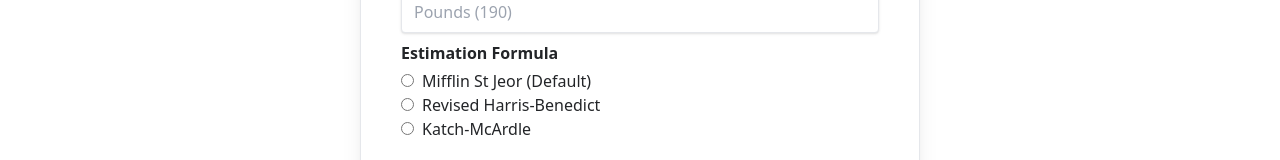
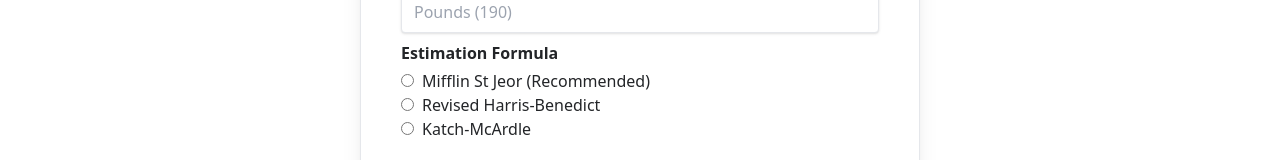
Before and after one commit to Ahljenn/metabolite, a Next.js app: page /bmr in a window 1280 px wide. Shown: the part 602-762 px from the top of the page. Built offline with nearby package versions, Linux system fonts and the light colour scheme.

Commit message:
changed language for formula

```diff
--- a/components/features/BmrCalculator.tsx
+++ b/components/features/BmrCalculator.tsx
@@ -55,7 +55,7 @@ const BmrCalculator: React.FC = (): JSX.Element => {
           <div>
             <input type="radio" name="bmr-type" id="mifflin" value="mifflin"></input>
             <label htmlFor="mifflin" className="inline mx-2">
-              Mifflin St Jeor (Default)
+              Mifflin St Jeor (Recommended)
             </label>
           </div>
 
```
